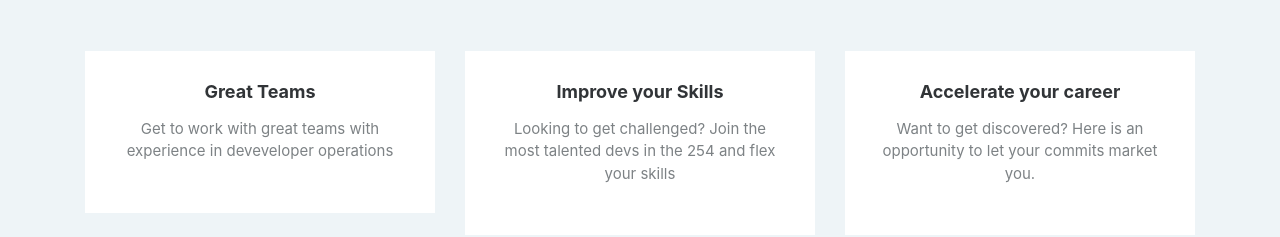
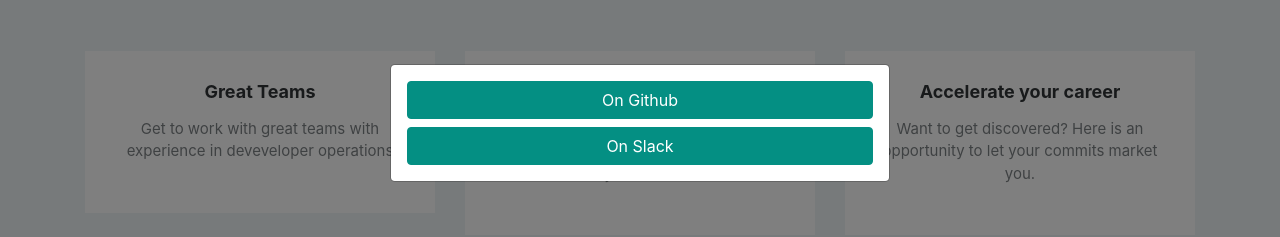
Before and after one commit to opensource254/opensource254.github.io, a Nuxt app: page / in a window 1280 px wide. Both pictures are taken after a click on the button "join us". Shown: the part 277-514 px from the top of the page. Built offline with nearby package versions, Linux system fonts and the light colour scheme.

Commit message:
(Fix) I had forgotten to commit the modal component leading to build failure 🤣🤣

```diff
--- /dev/null
+++ b/components/Modal.vue
@@ -0,0 +1,26 @@
+<template>
+  <b-modal v-model="show" hide-header hide-footer centered>
+    <a
+      target="_blank"
+      href="https://opensource254.github.io/guidelines/"
+      class="btn btn-primary btn-block text-white"
+      >On Github</a
+    >
+    <a
+      target="_blank"
+      href="https://join.slack.com/t/opensource254/shared_invite/zt-ehsd5mb6-Dm5QVTkErOd6UvbaAYGDiw"
+      class="btn btn-primary btn-block text-white"
+      >On Slack</a
+    >
+  </b-modal>
+</template>
+<script>
+export default {
+  props: {
+    show: {
+      type: Boolean,
+      default: true
+    }
+  }
+}
+</script>
```
